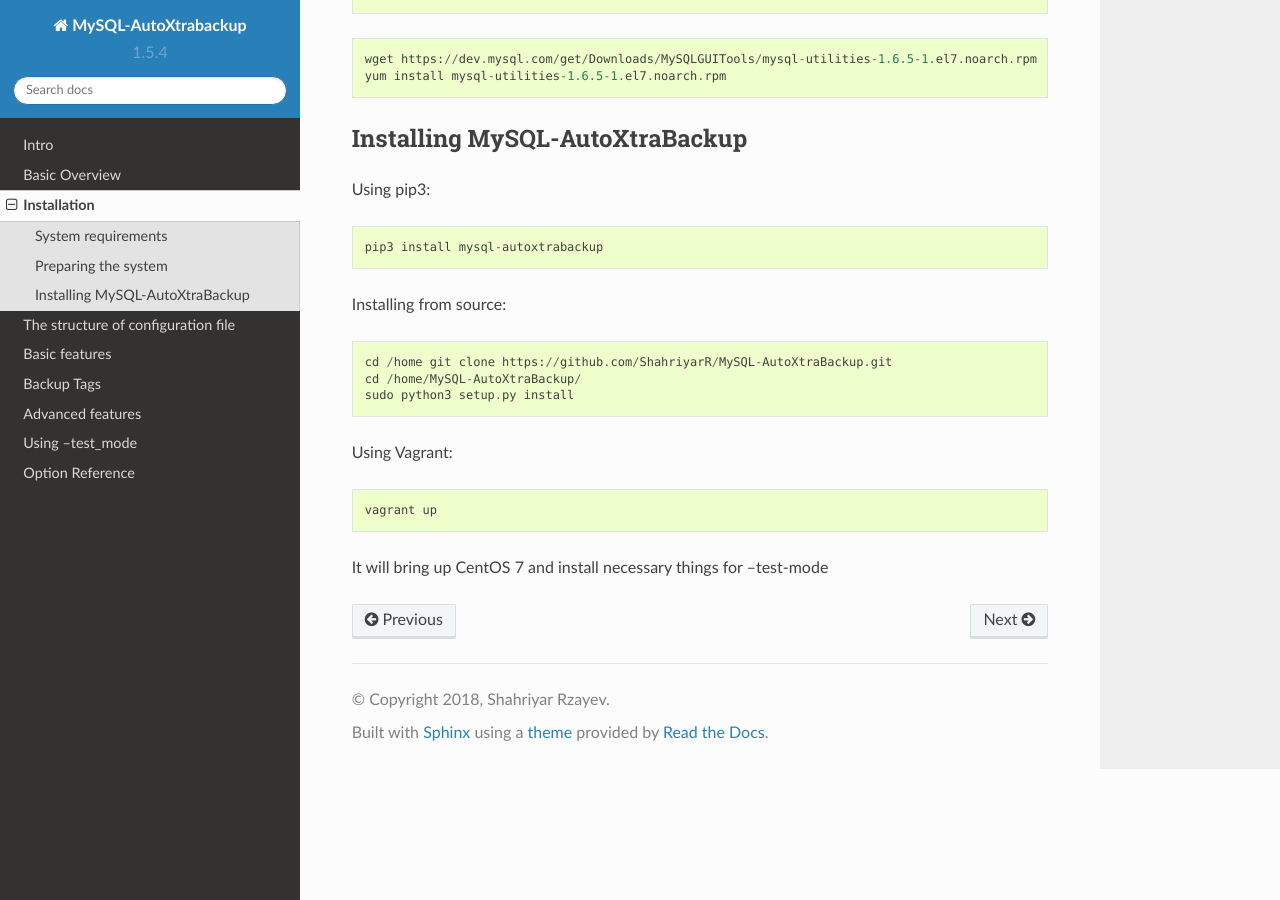
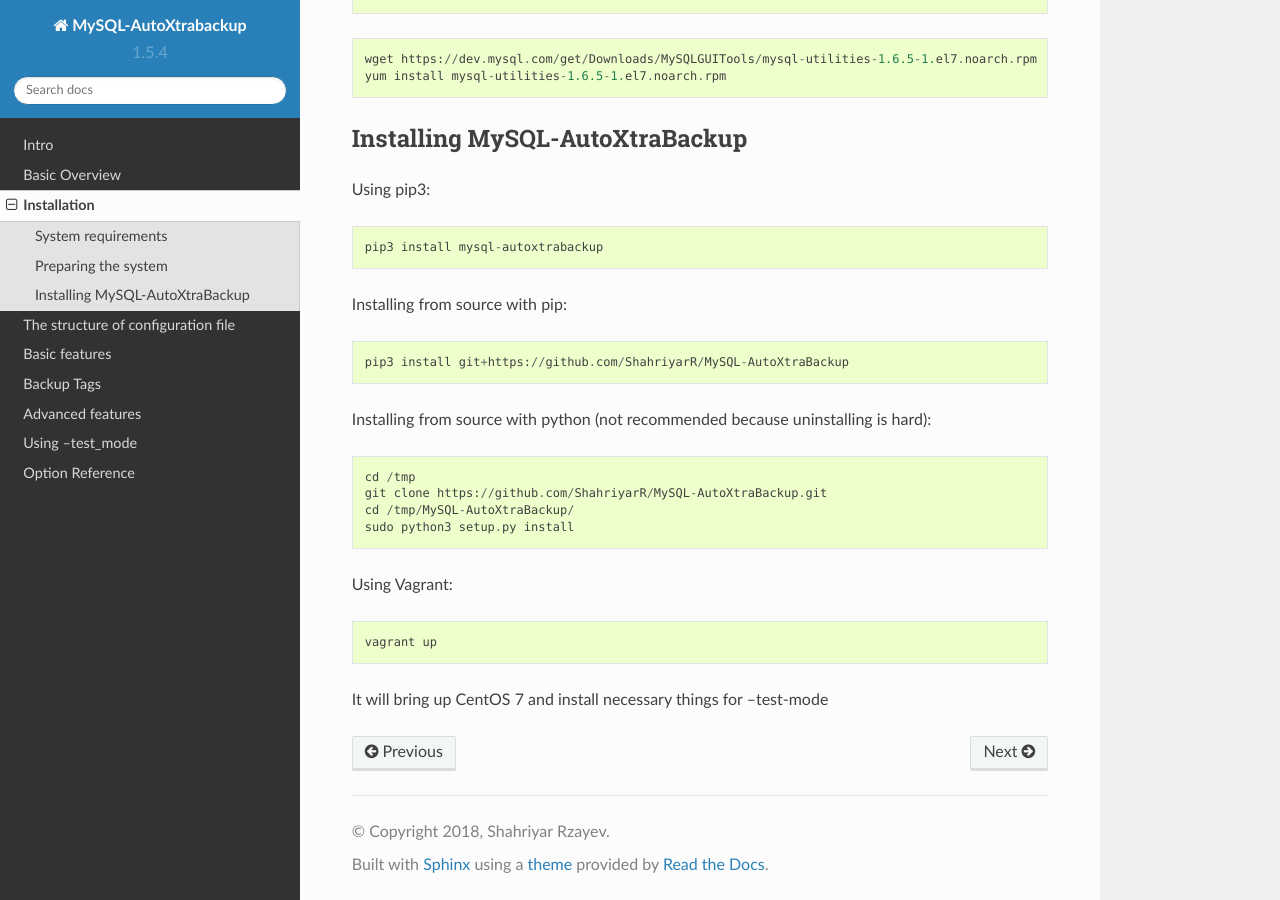
Before and after one commit to ShahriyarR/MySQL-AutoXtraBackup, a Sphinx documentation site: the page built from docs/installation.rst, in a window 1280 px wide and 900 px high, scrolled down 1577 px. Built offline with Sphinx 7.4.7 and the Read the Docs theme 2.0.0, drawn with Linux system fonts in a browser that asks for light colours.

Commit message:
docs: Improve installation  commands (#367)

```diff
--- a/docs/installation.rst
+++ b/docs/installation.rst
@@ -91,12 +91,20 @@ Using pip3:
 
     pip3 install mysql-autoxtrabackup
 
-Installing from source:
+Installing from source with pip:
 
 ::
 
-    cd /home git clone https://github.com/ShahriyarR/MySQL-AutoXtraBackup.git
-    cd /home/MySQL-AutoXtraBackup/
+    pip3 install git+https://github.com/ShahriyarR/MySQL-AutoXtraBackup
+
+
+Installing from source with python (not recommended because uninstalling is hard):
+
+::
+
+    cd /tmp
+    git clone https://github.com/ShahriyarR/MySQL-AutoXtraBackup.git
+    cd /tmp/MySQL-AutoXtraBackup/
     sudo python3 setup.py install
 
 Using Vagrant:
```
